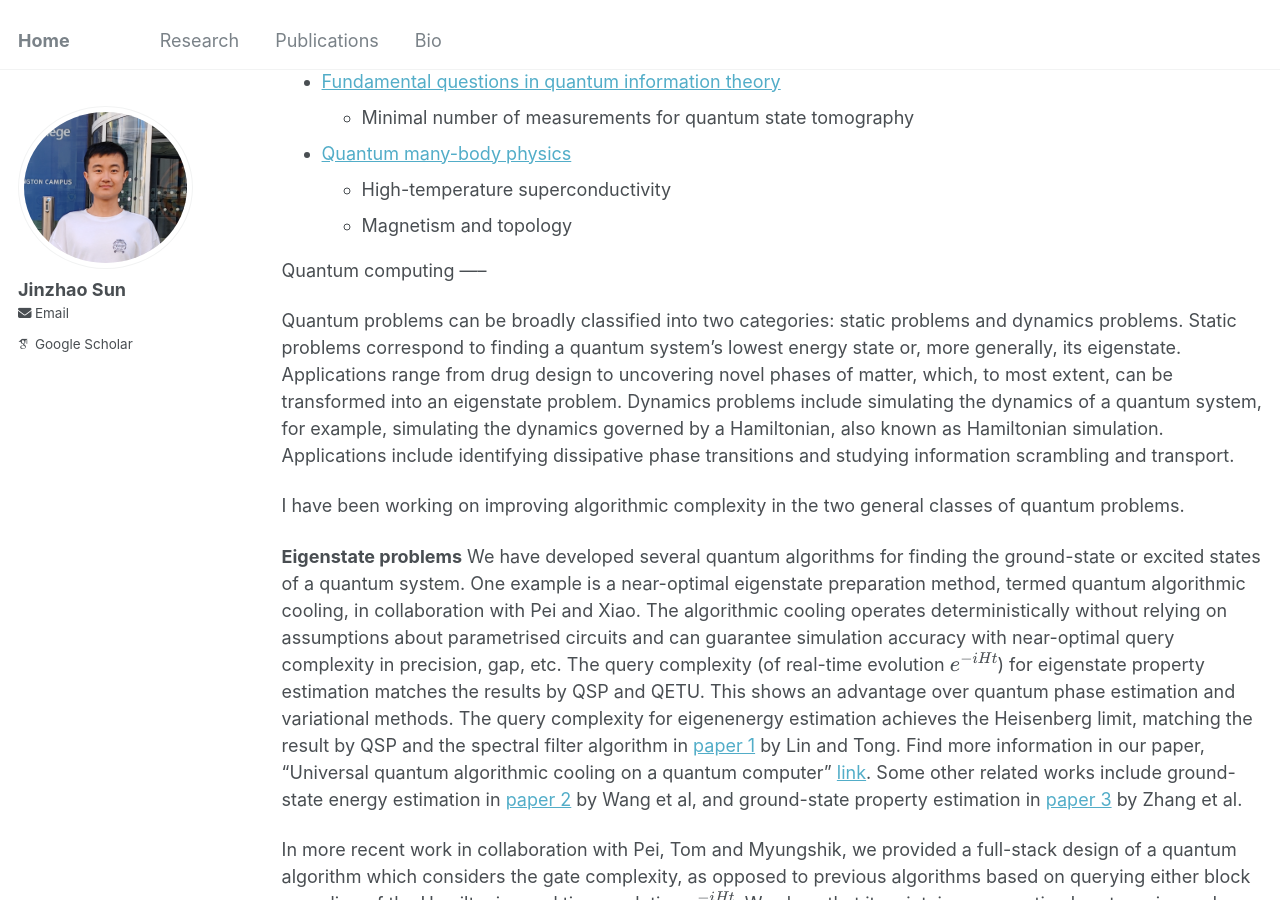
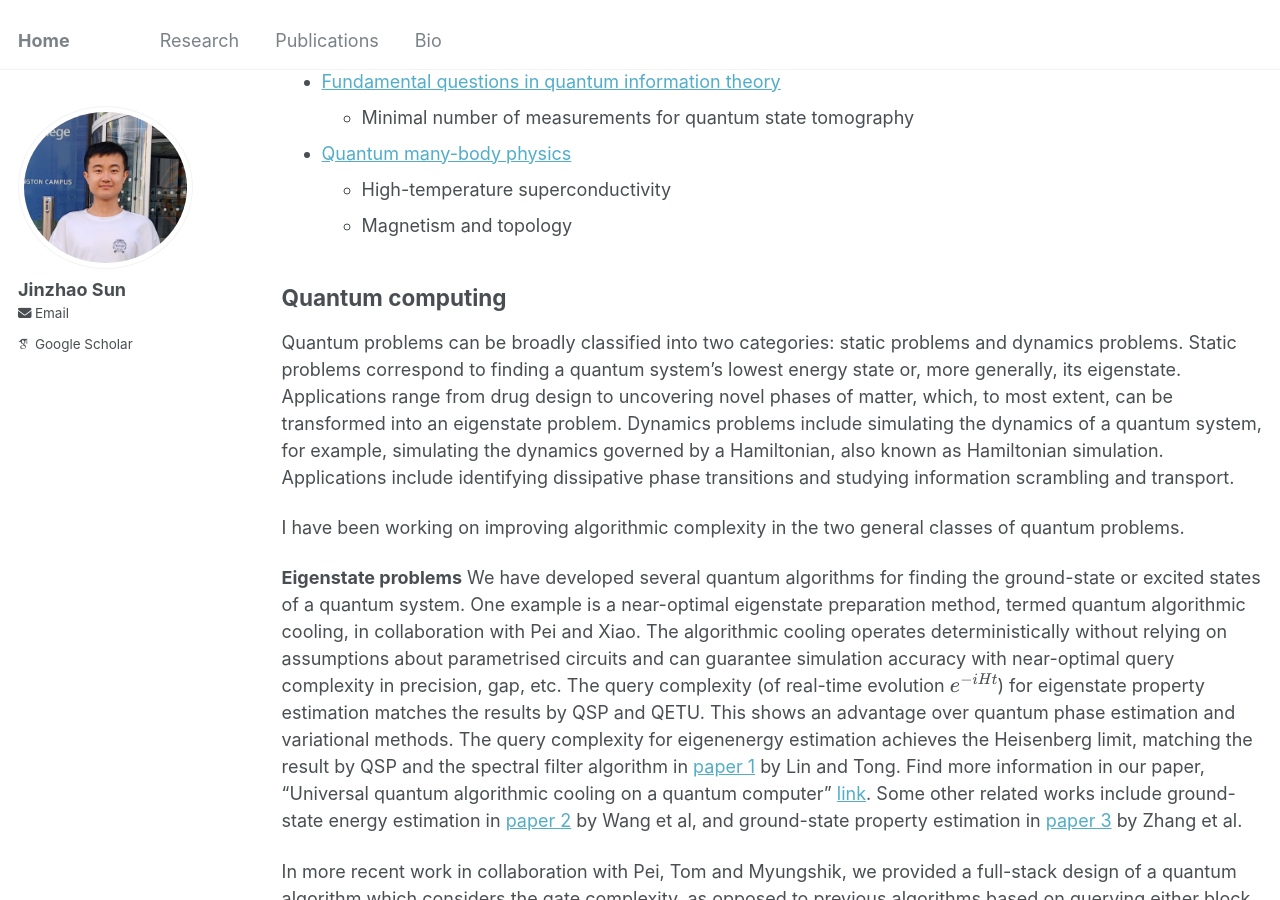
Before and after one commit to jinzhao-sun/jinzhao-sun.github.io, a Jekyll site: the page built from _pages/research.md, in a window 1280 px wide and 900 px high, scrolled down 522 px. Built offline with Jekyll 4.4.1, drawn with Linux system fonts in a browser that asks for light colours; some web fonts are replaced.

Commit message:
Update research.md

```diff
--- a/_pages/research.md
+++ b/_pages/research.md
@@ -27,10 +27,10 @@ I have a broad interest in quantum computing, quantum information, and quantum m
 
 
 
-<a id="quantum-computing"></a>
+
 Quantum computing
 -----
-
+<a id="quantum-computing"></a>
 Quantum problems can be broadly classified into two categories: static problems and dynamics problems. Static problems correspond to finding a quantum system's lowest energy state or, more generally, its eigenstate. Applications range from drug design to uncovering novel phases of matter, which, to most extent, can be transformed into an eigenstate problem. Dynamics problems include simulating the dynamics of a quantum system, for example, simulating the dynamics governed by a Hamiltonian, also known as Hamiltonian simulation. Applications include identifying dissipative phase transitions and studying information scrambling and transport.
 
 I have been working on improving algorithmic complexity in the two general classes of quantum problems.
```
